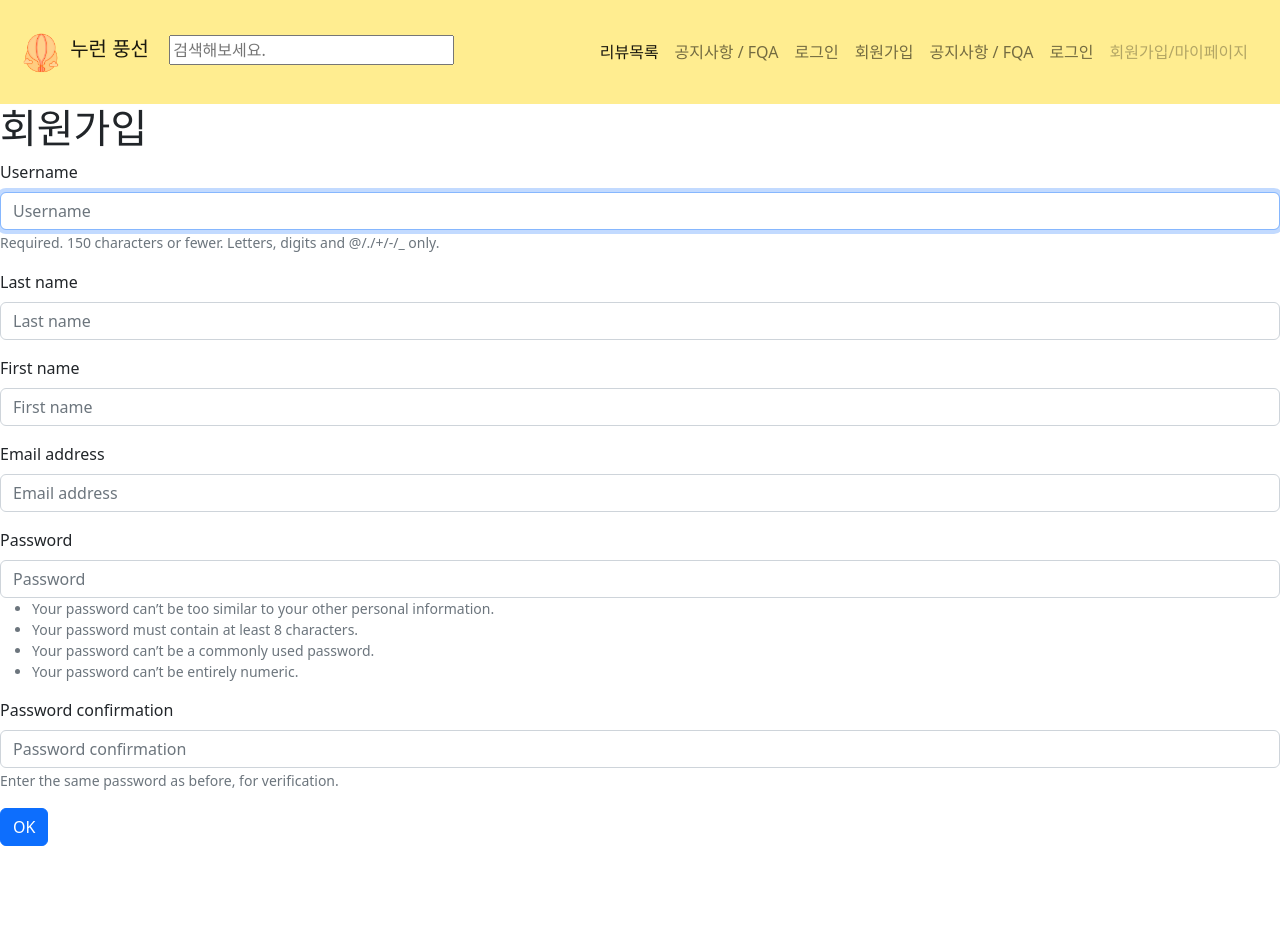
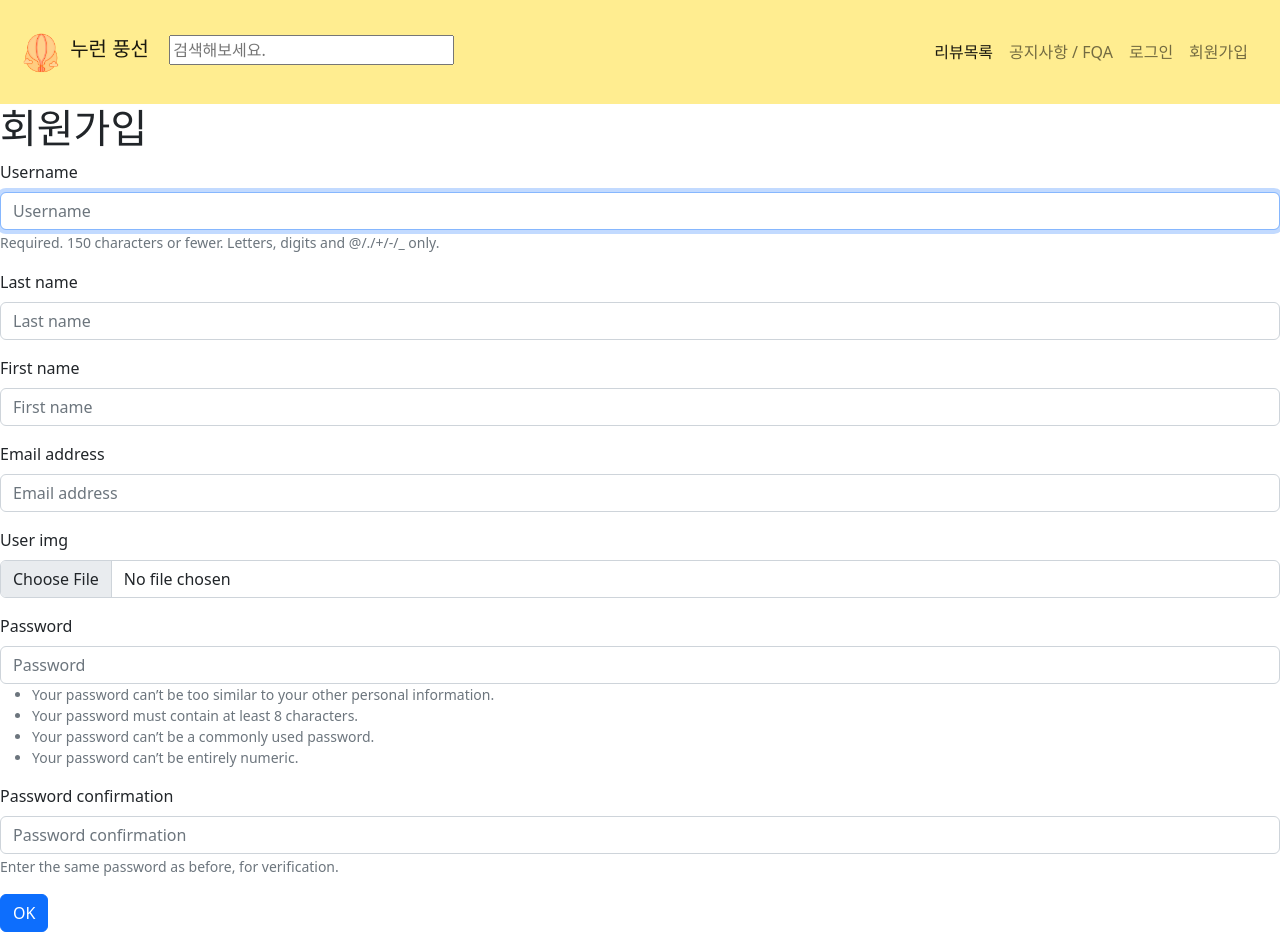
Before and after one commit to oiosu/Golden-Balloon, a Django app: page /accounts/signup/ in a window 1280 px wide. Before the commit the page ends 846 px from the top, so only its background shows below. Run offline with Django 3.2, Linux system fonts and the light colour scheme; some libraries are stand-ins or nearby versions.

Commit message:
accounts/uploading user profile image

```diff
--- a/accounts/forms.py
+++ b/accounts/forms.py
@@ -13,6 +13,7 @@ class CustomUserCreationForm(UserCreationForm):
             "last_name",
             "first_name",
             "email",
+            "user_img"
             )
 
 class CustomUserChangeForm(UserChangeForm):
--- a/accounts/models.py
+++ b/accounts/models.py
@@ -1,11 +1,18 @@
 from django.db import models
 from django.contrib.auth.models import AbstractUser
-
+from imagekit.processors import ResizeToFill
+from imagekit.models import ProcessedImageField
 
 # Create your models here.
 class User(AbstractUser):
     followings = models.ManyToManyField('self', symmetrical=False, related_name='followers')
-
+    user_img = ProcessedImageField(upload_to="images/",
+                                    blank=True,
+                                    processors=[ResizeToFill(60, 60)],
+                                    format="JPEG",
+                                    options={"quality": 30},
+                                    null=True,
+                                    )
     @property
     def full_name(self):
         return f'{self.last_name}{self.first_name}'
--- a/accounts/templates/accounts/mypage_1.html
+++ b/accounts/templates/accounts/mypage_1.html
@@ -3,6 +3,7 @@
 
 {% block body %}
 <h1>{{ user.username }}</h1>
+<img src="{{ user.user_img.url }}" alt="{{ user.user_img }}">
 <p>닉네임: {{ user.username }}</p>
 <p>이메일: {{ user.email }}</p>
 
--- a/accounts/templates/accounts/mypage_2.html
+++ b/accounts/templates/accounts/mypage_2.html
@@ -3,9 +3,9 @@
 
 {% block body %}
 <h1>회원 정보 보기</h1>
-
+<br>
 <h3>{{ user.username }}</h3>
-<!-- 프로필 이미지 생성 예정-->
+<img src="{{ user.user_img.url }}" alt="{{ user.user_img }}">
 
 <p>팔로우 : {{ user.followings.count }} | 팔로워 : {{ user.followers.count }}</p>
 {% if request.user != user %}
--- a/accounts/templates/accounts/signup.html
+++ b/accounts/templates/accounts/signup.html
@@ -4,7 +4,7 @@
 {% block body %}
 <h1>회원가입</h1>
 <div>
-    <form action='' method='POST'>
+    <form action='' method='POST' enctype="multipart/form-data">
     {% csrf_token %}
     {% bootstrap_form form %}
     {% bootstrap_button button_type='submit' content='OK' %}
--- a/accounts/views.py
+++ b/accounts/views.py
@@ -12,7 +12,7 @@ from email import message
 # Create your views here.
 def signup(request):
     if request.method == 'POST':
-        form = CustomUserCreationForm(request.POST)
+        form = CustomUserCreationForm(request.POST, request.FILES)
         if form.is_valid():
             form.save()
             return redirect('articles:index')
--- a/templates/base.html
+++ b/templates/base.html
@@ -29,7 +29,7 @@
                 <div class="navbar-nav">
                   <a class="nav-link active" aria-current="page" href="#">리뷰목록</a>
 
-                  <a class="nav-link" href="#">공지사항 / FQA</a>
+                  <a class="nav-link" href="articles:notice">공지사항 / FQA</a>
 
                   {% if request.user.is_authenticated %}
                   <a class="nav-link" href="{% url 'accounts:mypage_1' request.user.pk %}">{{ request.user }}</a>
@@ -38,10 +38,6 @@
                   <a class="nav-link" href="{% url 'accounts:login' %}">로그인</a>
                   <a class="nav-link" href="{% url 'accounts:signup' %}">회원가입</a>
                   {% endif %}
-
-                  <a class="nav-link" href="{% url 'articles:notice' %}">공지사항 / FQA</a>
-                  <a class="nav-link" href="#">로그인</a>
-                  <a class="nav-link disabled">회원가입/마이페이지</a>
                 </div>
               </div>
         </div>
```
Also changed, not shown: accounts/migrations/0002_user_user_img.py (added).
